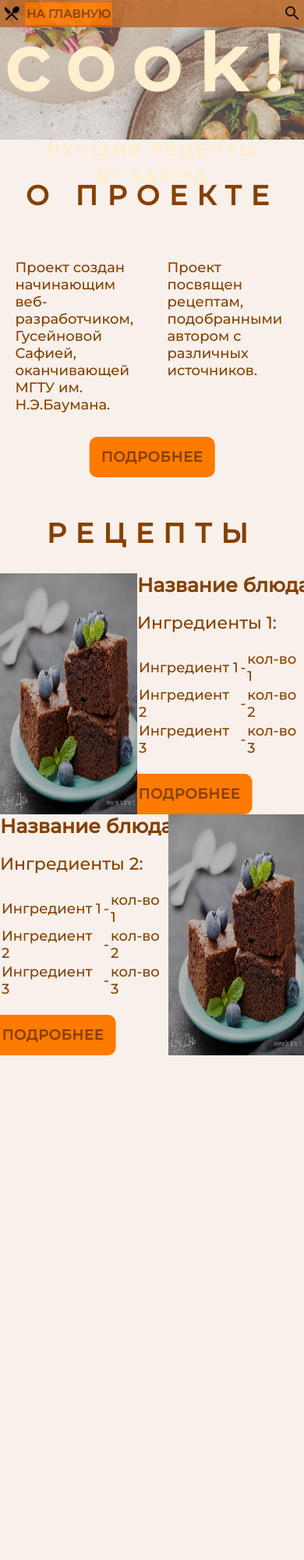
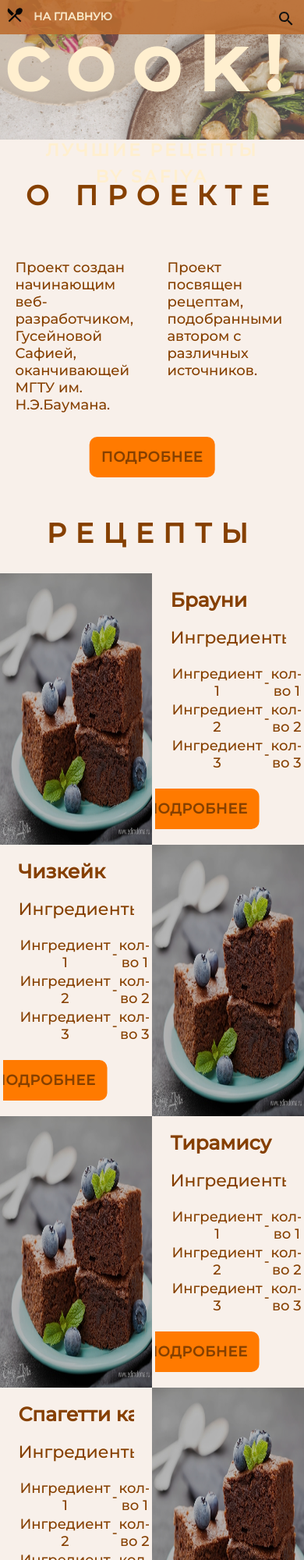
Before and after one commit to saffenok/MyRecipes, a plain HTML site: page index.html in a window 390 px wide. Shown: the top 2000 px of the page at 78% size. Before the commit the page ends 1353 px from the top, so only its background shows below. Drawn offline with Linux system fonts and the light colour scheme.

Commit message:
add search and other fixes

```diff
--- a/index.html
+++ b/index.html
@@ -13,16 +13,24 @@
 </head>
 <body>
     <div class="header">
-        <a href="/index.html">
-            <img src="images/food_icon.svg" alt="иконка еды" id="logo-to-main-page">
-        </a>
-        <a href="/index.html" id="to-main-page">На главную</a>
+        <div class="to-main-page">
+            <a href="/index.html">
+                <img src="images/food_icon.svg" alt="иконка еды" id="logo-to-main-page">
+            </a>
+            <a href="/index.html" id="text-to-main-page">На главную</a>
+        </div>
 
-        <!-- <form class="search">
-            <input type="search">
-            <input type="submit" value="Поиск">
-        </form> -->
-        <img src="images/search_icon.svg" alt="иконка поиска" id="logo-search">
+        <div class="search">
+            <button onclick="search()" class="search-button"><img src="images/search_icon.svg" alt="иконка поиска" id="logo-search"></button>
+            <div class="search-content" id="search">
+              <input type="text" placeholder="Найти рецепт" id="search-input-text" onkeyup="filterFunction()">
+              <a href="#brownie">Брауни</a>
+              <a href="#cheesecake">Чизкейк</a>
+              <a href="#tiramisu">Тирамису</a>
+              <a href="#carbonara">Спагетти карбонара</a>
+              <a href="#bun">Вензель с малиной</a>
+            </div>
+        </div>
     </div>
 
     <div class="container-welcome">
@@ -38,27 +46,23 @@
     <button class="button-more"><a href="/about_project.html">Подробнее</a></button>
 
     <h1>Рецепты</h1>
-
-    <div class="dish-card-1">
+    <div class="dish-card-1" id="brownie">
         <img src="/images/брауни.png" alt="фото блюда" class="dish-foto">
         <div class="about-dish">
-            <pre class="dish-title">Название блюда 1</pre>
+            <pre class="dish-title">Брауни</pre>
             <pre class="dish-ingredients">Ингредиенты 1:</pre>
             <table class="dish-ingredient">
                 <tr><td>Ингредиент 1</td><td> - </td><td>кол-во 1</td></tr>
                 <tr><td>Ингредиент 2</td><td> - </td><td>кол-во 2</td></tr>
                 <tr><td>Ингредиент 3</td><td> - </td><td>кол-во 3</td></tr>
             </table>
-
-
-
             <button class="button-more" id="button-dish"><a href="">Подробнее</a></button>
         </div>
     </div>
 
-    <div class="dish-card-2">
+    <div class="dish-card-2" id="cheesecake">
         <div class="about-dish">
-            <pre class="dish-title">Название блюда 2</pre>
+            <pre class="dish-title">Чизкейк</pre>
             <pre class="dish-ingredients">Ингредиенты 2:</pre>
             <table class="dish-ingredient">
                 <tr><td>Ингредиент 1</td><td> - </td><td>кол-во 1</td></tr>
@@ -69,5 +73,49 @@
         </div>
         <img src="/images/брауни.png" alt="фото блюда" class="dish-foto">
     </div>
+
+    <div class="dish-card-1" id="tiramisu">
+        <img src="/images/брауни.png" alt="фото блюда" class="dish-foto">
+        <div class="about-dish">
+            <pre class="dish-title">Тирамису</pre>
+            <pre class="dish-ingredients">Ингредиенты 1:</pre>
+            <table class="dish-ingredient">
+                <tr><td>Ингредиент 1</td><td> - </td><td>кол-во 1</td></tr>
+                <tr><td>Ингредиент 2</td><td> - </td><td>кол-во 2</td></tr>
+                <tr><td>Ингредиент 3</td><td> - </td><td>кол-во 3</td></tr>
+            </table>
+            <button class="button-more" id="button-dish"><a href="">Подробнее</a></button>
+        </div>
+    </div>
+
+    <div class="dish-card-2" id="carbonara">
+        <div class="about-dish">
+            <pre class="dish-title">Спагетти карбонара</pre>
+            <pre class="dish-ingredients">Ингредиенты 2:</pre>
+            <table class="dish-ingredient">
+                <tr><td>Ингредиент 1</td><td> - </td><td>кол-во 1</td></tr>
+                <tr><td>Ингредиент 2</td><td> - </td><td>кол-во 2</td></tr>
+                <tr><td>Ингредиент 3</td><td> - </td><td>кол-во 3</td></tr>
+            </table>
+            <button class="button-more" id="button-dish"><a href="">Подробнее</a></button>
+        </div>
+        <img src="/images/брауни.png" alt="фото блюда" class="dish-foto">
+    </div>
+
+    <div class="dish-card-1" id="bun">
+        <img src="/images/брауни.png" alt="фото блюда" class="dish-foto">
+        <div class="about-dish">
+            <pre class="dish-title">Вензель с малиной</pre>
+            <pre class="dish-ingredients">Ингредиенты 1:</pre>
+            <table class="dish-ingredient">
+                <tr><td>Ингредиент 1</td><td> - </td><td>кол-во 1</td></tr>
+                <tr><td>Ингредиент 2</td><td> - </td><td>кол-во 2</td></tr>
+                <tr><td>Ингредиент 3</td><td> - </td><td>кол-во 3</td></tr>
+            </table>
+            <button class="button-more" id="button-dish"><a href="">Подробнее</a></button>
+        </div>
+    </div>
+
+    <script src="/scripts/script.js"></script>
 </body>
 </html>
--- /dev/null
+++ b/scripts/script.js
@@ -0,0 +1,19 @@
+function search() {
+    document.getElementById("search").classList.toggle("show");
+}
+
+function filterFunction() {
+    var input, filter, ul, li, a, i;
+    input = document.getElementById("search-input-text");
+    filter = input.value.toUpperCase();
+    div = document.getElementById("search");
+    a = div.getElementsByTagName("a");
+    for (i = 0; i < a.length; i++) {
+        txtValue = a[i].textContent || a[i].innerText;
+        if (txtValue.toUpperCase().indexOf(filter) > -1) {
+            a[i].style.display = "";
+        } else {
+            a[i].style.display = "none";
+        }
+    }
+}
--- a/styles/style.css
+++ b/styles/style.css
@@ -4,6 +4,7 @@
     --color-text-on-primary: #ffefcf;
     --color-of-background: #f8f0ea;
     --color-primary-light: #bb6c2f;
+    --color-secondary-dark: #c54b00;
 }
 
 *{
@@ -24,36 +25,93 @@ html{
     top: 0;
     left: 0;
     width: 100%;
-    height: 35px;
+    height: 44px;
     background: var(--color-primary-light);
     opacity: .9;
     z-index: 5;
 }
 
-#logo-to-main-page{
-    margin-top: 5px;
-    margin-left: 3px;
+.to-main-page{
+    display: flex;
+    position: fixed;
+    top: 7px;
+    left: 7px;
+    cursor: pointer;
 }
 
-#to-main-page{
-    position: fixed;
-    background: var(--color-secondary);
+#logo-to-main-page:hover, #logo-to-main-page:focus{
+    background-color: var(--color-secondary);
+}
+
+#text-to-main-page{
+    /* background: var(--color-secondary); */
+    color: var(--color-text-on-primary);
     height: 25px;
-    font-size: 15px;
+    font-size: 14px;
     font-weight: bold;
     text-transform: uppercase;
     text-decoration: none;
     line-height: 25px;
-    margin-top: 3px;
-    margin-left: 5px;
+    margin-left: 10px;
     padding: 2px;
+    cursor: pointer;
     /* opacity: 1; */
 }
 
+#text-to-main-page:hover, #text-to-main-page:focus{
+    background-color: var(--color-secondary);
+    color: var(--color-primary);
+}
+
+
 .search{
-    float: right;
-    margin-right: 3px;
-    margin-top: 5px;
+    position: fixed;
+    top: 6px;
+    right: 7px;
+}
+
+.search-button{
+    background-color: var(--color-primary-light);
+    padding: 1px;
+    border: none;
+    cursor: pointer;
+  }
+
+.search-button:hover, .search-button:focus{
+    background-color: var(--color-secondary);
+}
+
+#search-input-text{
+    /* box-sizing: border-box; */
+    font-size: 14px;
+    width: auto;
+    padding: 5% 25%;
+    border: 3px solid var(--color-secondary);
+}
+
+#search-input-text:focus{
+    outline: 3px solid var(--color-secondary-dark);
+}
+
+.search-content{
+    display: none;
+    background-color: var(--color-of-background);
+    width: auto;
+}
+
+.search-content a{
+    padding: 10px;
+    text-decoration: none;
+    display: block;
+}
+
+.search-content a:hover{
+    background-color: var(--color-secondary-dark);
+    color: var(--color-text-on-primary);
+}
+
+.show{
+    display:block;
 }
 
 #logo-search{
@@ -173,7 +231,10 @@ h1{
 
 .about-dish{
     margin: auto;
-    padding: 0;
+    padding: 5%;
+    width: 38%;
+
+    /* border: 5px solid red; */
 }
 
 .dish-title{
@@ -189,6 +250,11 @@ h1{
 
 .dish-ingredient{
     margin-top: 20px;
+}
+
+td{
+    width: 30%;
+    text-align: center;
 }
 
 #button-dish{
```
Also changed, not shown: about_project.html (+6 -10 lines).
